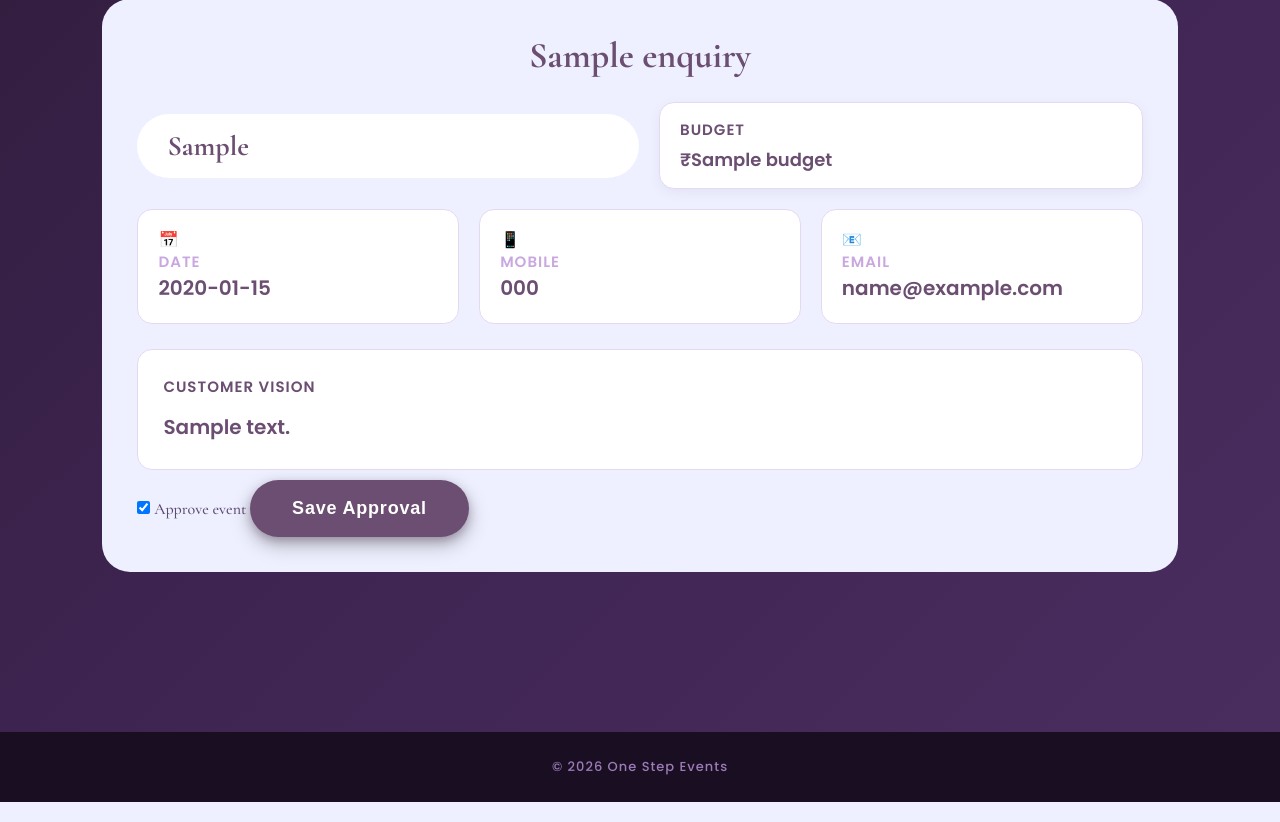
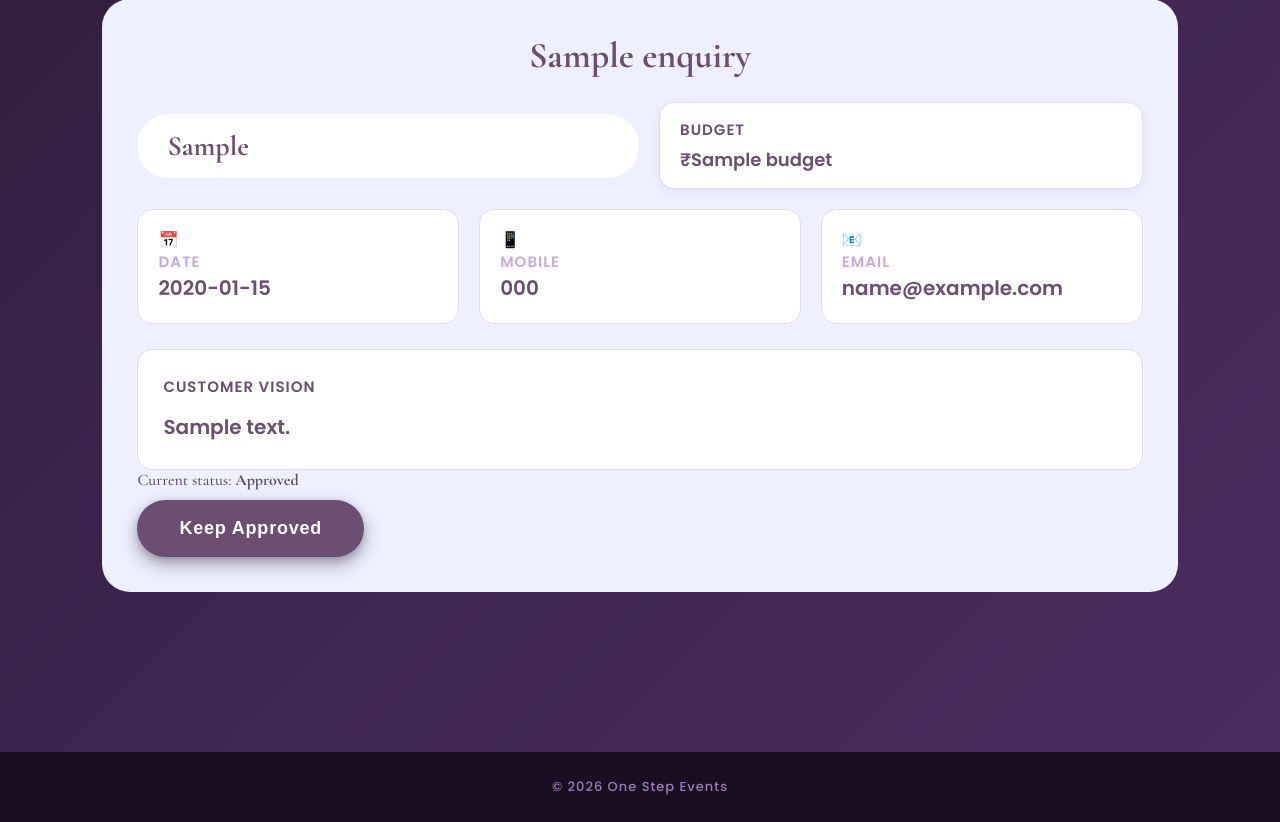
Before and after one commit to Mokshitha-hub/one-step-events, a Flask app: template templates/dashboard.html in a window 1280 px wide. Shown: the part 539-1361 px from the top of the page. Run offline with Flask 3, Linux system fonts and the light colour scheme; the template is opened without the code that fills it: most values are stand-ins (such as "Sample title", 1, 10 or a date in 2020).

Commit message:
Refresh dashboard approval UI

```diff
--- a/templates/dashboard.html
+++ b/templates/dashboard.html
@@ -33,6 +33,13 @@
     </div>
 
     <div class="event-cards">
+
+        {% if enquiries|length == 0 %}
+        <div class="event-card">
+            <h2>No enquiries yet</h2>
+            <p>Submitted enquiries will appear here, and you can approve them from this page.</p>
+        </div>
+        {% endif %}
 
         {% for enquiry in enquiries %}
 
@@ -93,17 +100,15 @@
 
             <form class="status-form" method="POST" action="{{ url_for('update_status') }}">
                 <input type="hidden" name="enquiry_id" value="{{ enquiry['Enquiry ID'] }}">
-                <label class="status-toggle" for="approve-{{ loop.index0 }}">
-                    <input
-                        id="approve-{{ loop.index0 }}"
-                        type="checkbox"
-                        name="approve_event"
-                        value="yes"
-                        {% if enquiry.get('Status') == 'Approved' %}checked{% endif %}
-                    >
-                    Approve event
-                </label>
-                <button type="submit">Save Approval</button>
+                <p class="status-label">Current status: <strong>{{ enquiry.get('Status', 'Pending') }}</strong></p>
+                <input type="hidden" name="approve_event" value="yes">
+                <button type="submit">
+                    {% if enquiry.get('Status') == 'Approved' %}
+                    Keep Approved
+                    {% else %}
+                    Approve This Event
+                    {% endif %}
+                </button>
             </form>
 
         </div>
```
